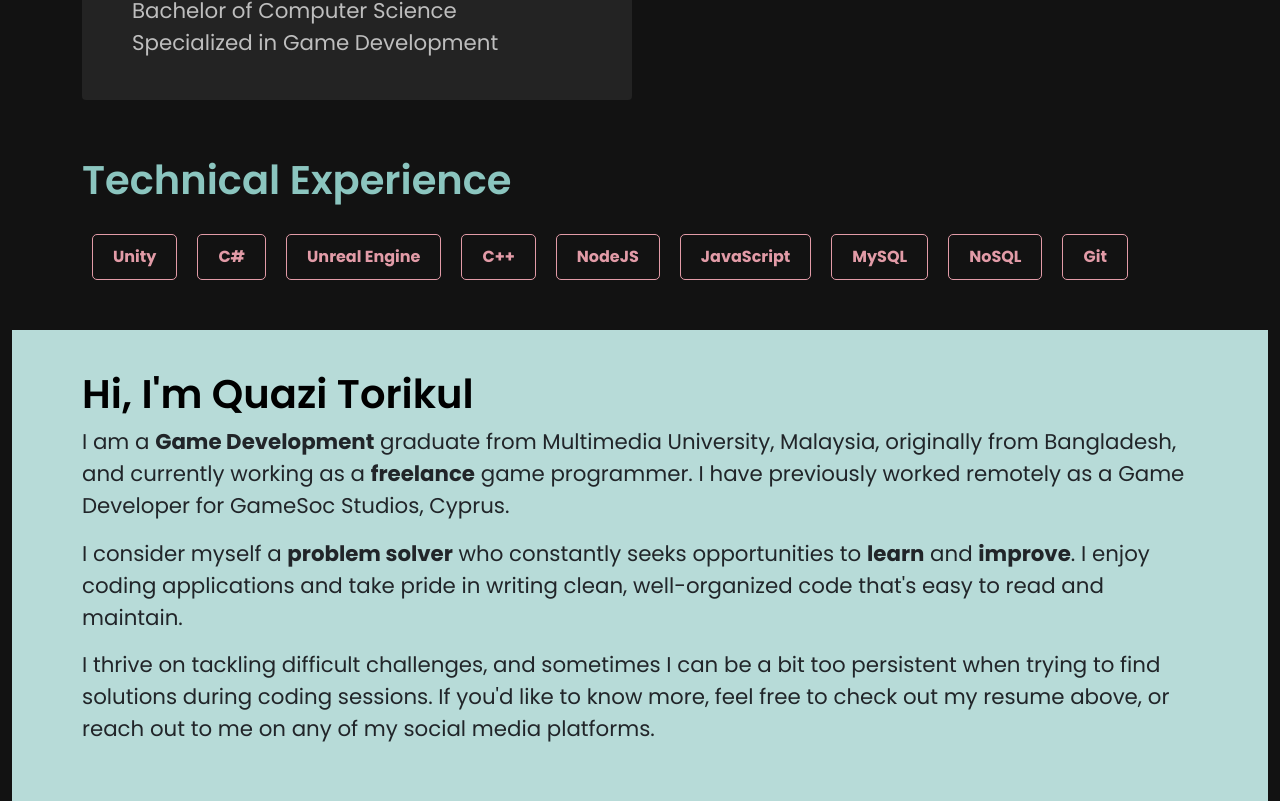
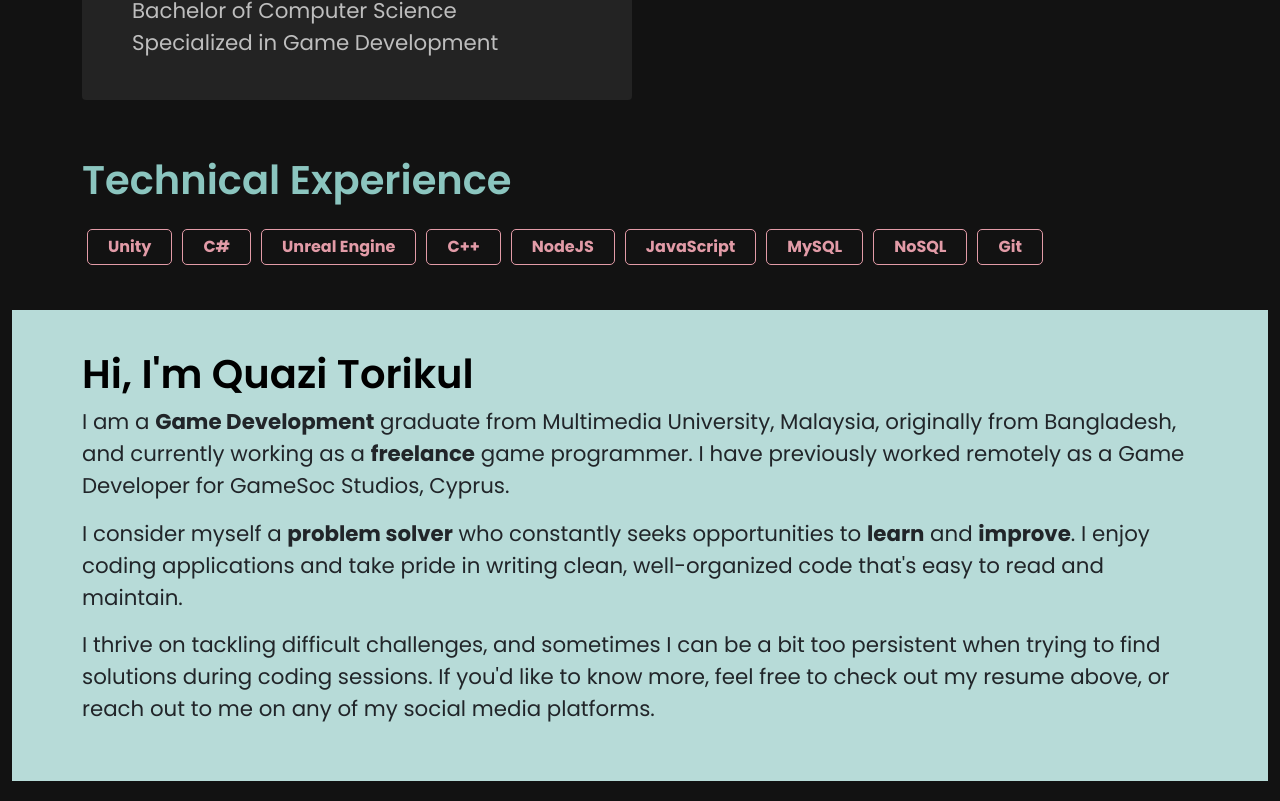
Before and after one commit to qtarik2/quazitorikul, a React (Vite) app: page / in a window 1280 px wide. Shown: the part 1394-2195 px from the top of the page. Built offline with nearby package versions, Linux system fonts and the light colour scheme.

Commit message:
Update TechnicalExperience.css

```diff
--- a/src/components/Technical Experience/TechnicalExperience.css
+++ b/src/components/Technical Experience/TechnicalExperience.css
@@ -14,8 +14,8 @@
   font-weight: bold;
   border: 1px solid #e29ba7;
   border-radius: 5px;
-  margin: 10px;
-  padding: 10px 20px;
+  margin: 5px;
+  padding: 5px 20px;
 }
 
 .tech-experience ul {
```
